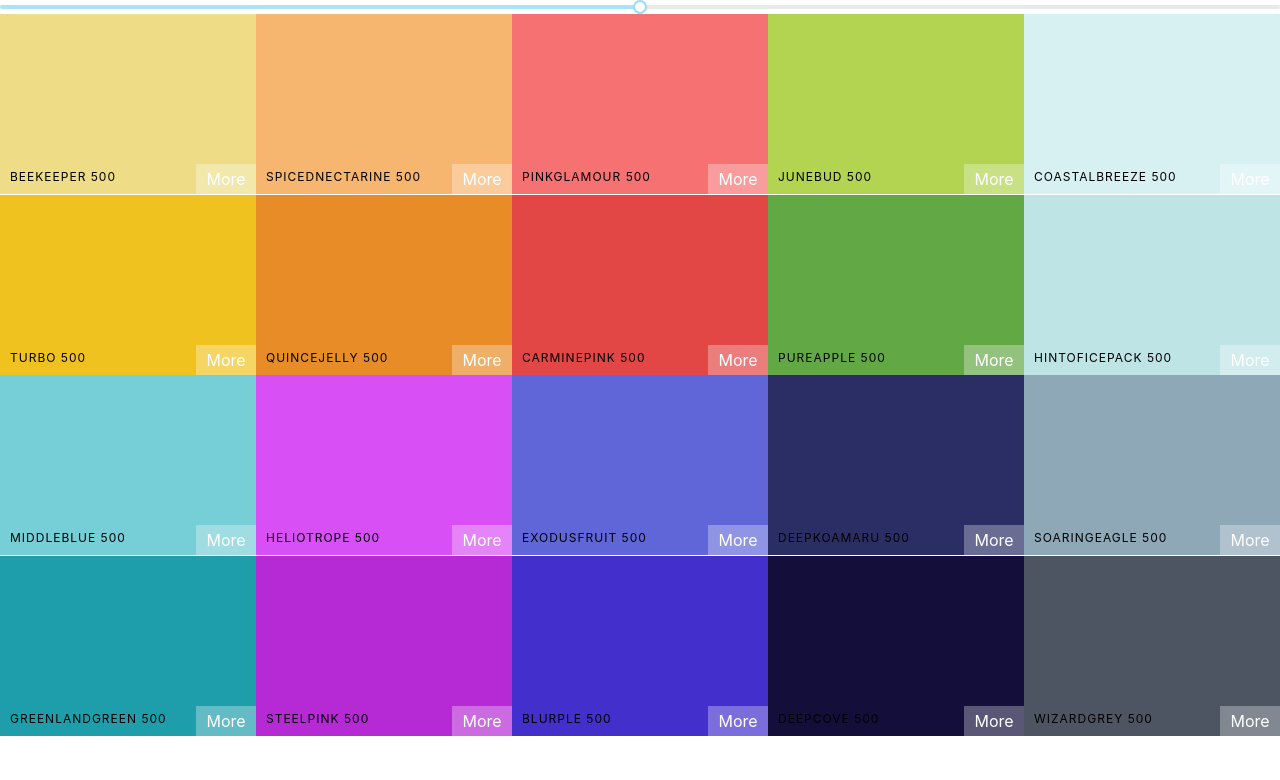
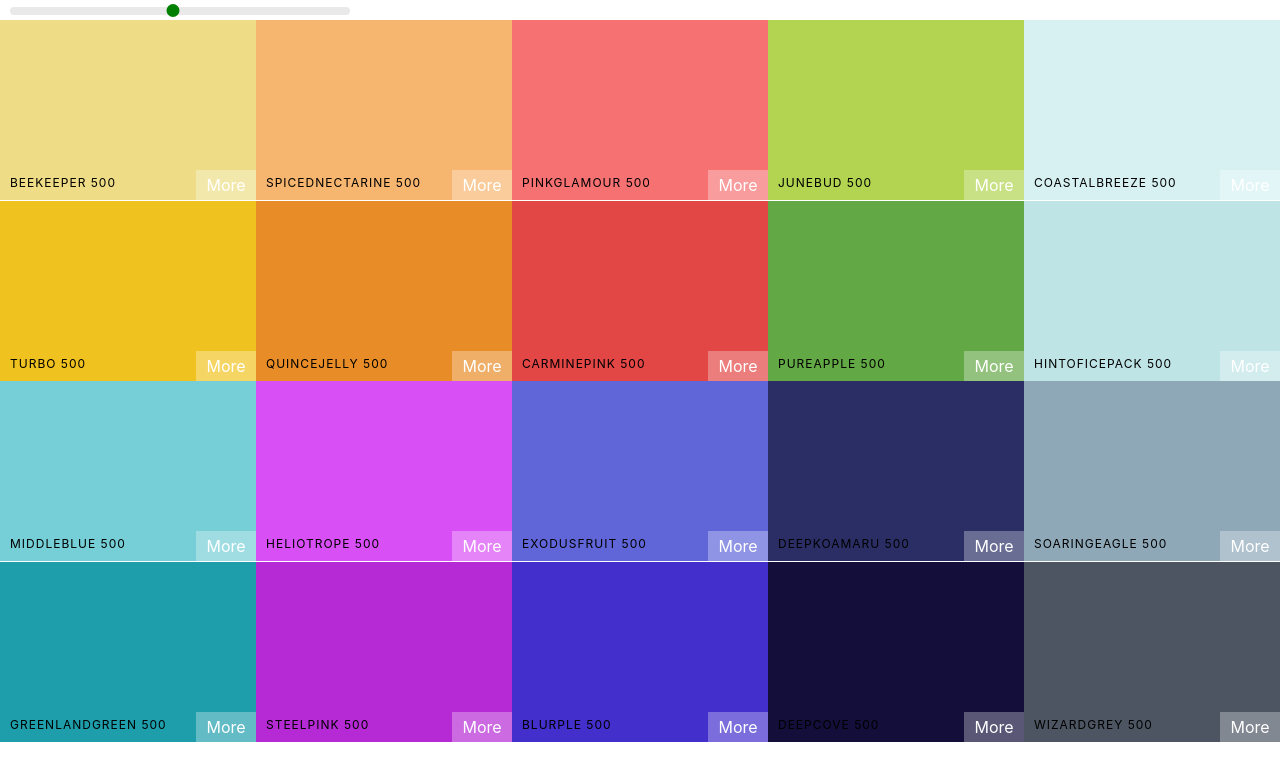
Before and after one commit to MichaelOgunsanmi/reactColorPalette, a React (Create React App) app: page / in a window 1280 px wide. Shown: the top 780 px of the page. Built offline with nearby package versions, Linux system fonts and the light colour scheme.

Commit message:
Added additional styles to the slider

```diff
--- a/src/Palette.css
+++ b/src/Palette.css
@@ -6,4 +6,29 @@
   height: 90%;
 }
 
+.slider {
+  width: 340px;
+  margin: 0 10px;
+  display: inline-block;
+}
+
+.rc-slider-track {
+  background-color: transparent;
+}
+
+.rc-slider-rail {
+  height: 8px;
+}
+
+.rc-slider-handle, .rc-slider-handle:active, .rc-slider-handle:focus, .rc-slider-handle:hover {
+  background-color: green;
+  outline: none;
+  border: 2px solid green;
+  box-shadow: none;
+  width: 13px;
+  height: 13px;
+  margin-left: -7px;
+  margin-top: -3px;
+}
+
 /*# sourceMappingURL=Palette.css.map */
--- a/src/Palette.js
+++ b/src/Palette.js
@@ -2,8 +2,9 @@
 import Slider from "rc-slider";
 import ColorBox from "./ColorBox";
 
+import "rc-slider/assets/index.css"
 import "./Palette.css";
-import "rc-slider/assets/index.css"
+
 
 const Palette = (props) => {
     const [level, setLevel] = useState(500);
@@ -15,6 +16,7 @@
 
     return (
         <div className={'Palette'}>
+            <div className="slider">
                 <Slider
                     defaultValue={level}
                     min={100}
@@ -22,6 +24,7 @@
                     step={100}
                     onAfterChange={changeLevel}
                 />
+            </div>
             {/*Navbar Here*/}
             <div className="Palette-colors">{colorBoxes}</div>
             {/*Footer eventually*/}
--- a/src/Palette.sass
+++ b/src/Palette.sass
@@ -3,3 +3,25 @@
 
 .Palette-colors
   height: 90%
+
+.slider
+  width: 340px
+  margin: 0 10px
+  display: inline-block
+
+.rc-slider-track
+  background-color: transparent
+
+.rc-slider-rail
+  height: 8px
+
+.rc-slider-handle
+  &, &:active, &:focus, &:hover
+    background-color: green
+    outline: none
+    border: 2px solid green
+    box-shadow: none
+    width: 13px
+    height: 13px
+    margin-left: -7px
+    margin-top: -3px
```
Also changed, not shown: 1 other file (tests, documents, lock files or other folders). Lines whose indentation alone changed are shown as unchanged.
